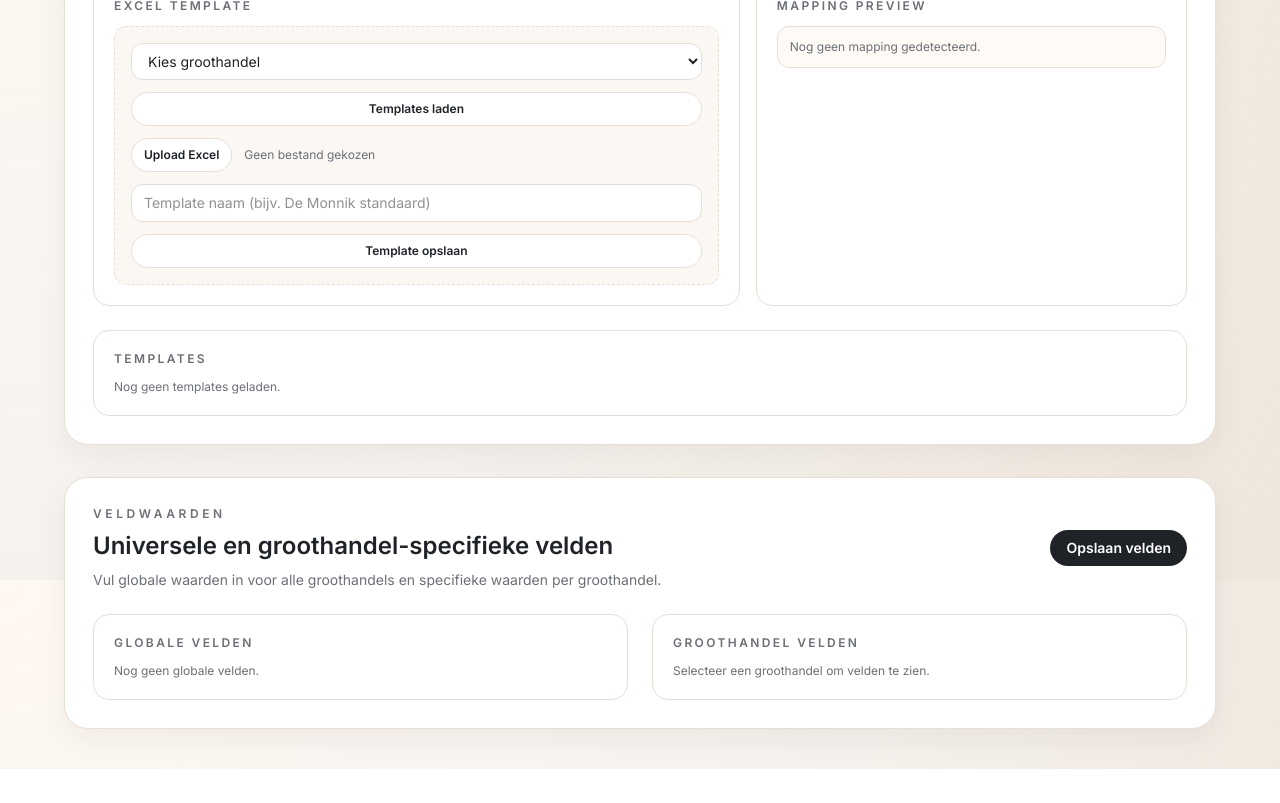
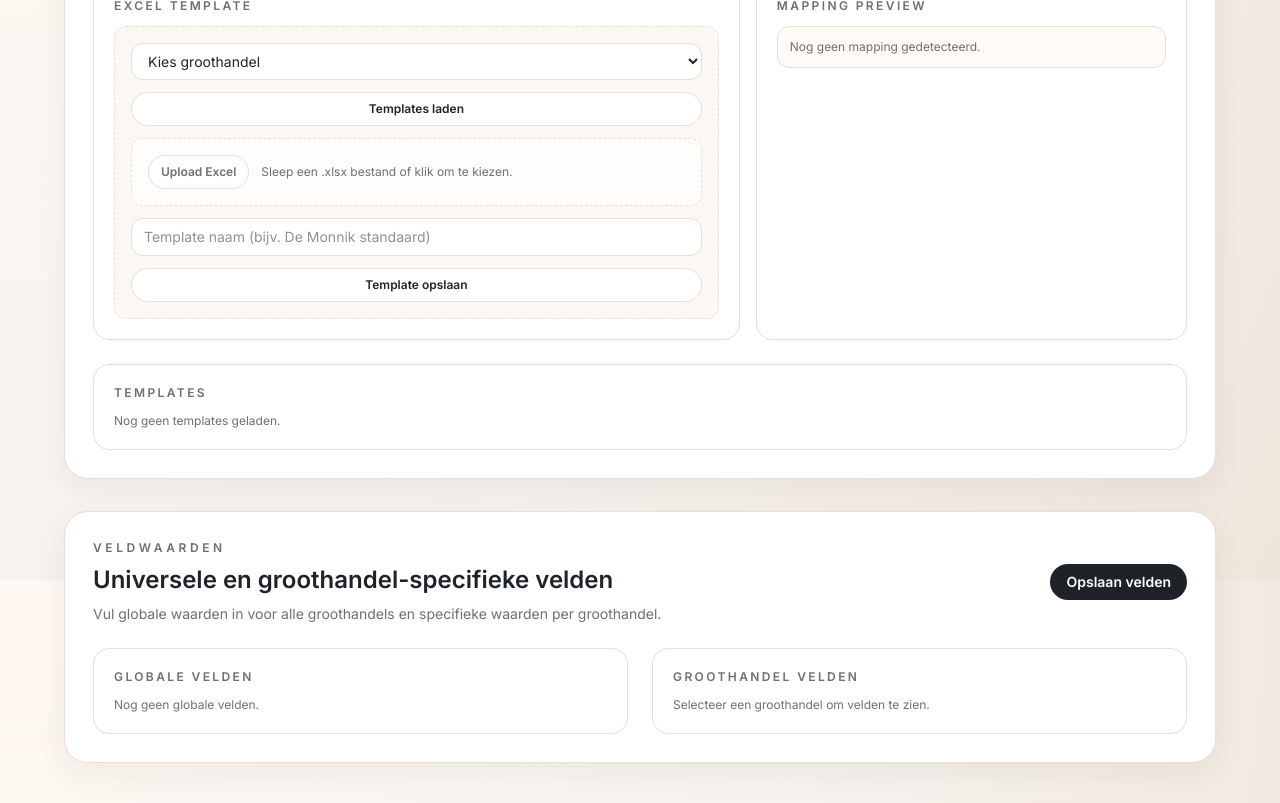
Before and after one commit to magistraat/breww2ws, a Next.js app: page /admin in a window 1280 px wide. Shown: the part 1020-1823 px from the top of the page. Before the commit the page ends 1789 px from the top, so only its background shows below. Built offline with nearby package versions, Linux system fonts and the light colour scheme.

Commit message:
Add drag-and-drop template upload

```diff
--- a/src/app/admin/page.tsx
+++ b/src/app/admin/page.tsx
@@ -882,6 +882,20 @@ export default function AdminPage() {
                 >
                   Templates laden
                 </button>
+                <div
+                  className="flex flex-col gap-3 rounded-xl border border-dashed border-[var(--border)] bg-white/70 px-4 py-4 text-xs text-[var(--muted)]"
+                  onDragOver={(event) => {
+                    event.preventDefault();
+                  }}
+                  onDrop={(event) => {
+                    event.preventDefault();
+                    const file = event.dataTransfer.files?.[0] ?? null;
+                    if (file && !file.name.endsWith(".xlsx")) return;
+                    setTemplateFile(file);
+                    setMapping({});
+                    setMappingError("");
+                  }}
+                >
                   <div className="flex flex-wrap items-center gap-3">
                     <button
                       className="rounded-full border border-[var(--border)] bg-white px-3 py-2 text-xs font-semibold"
@@ -892,8 +906,11 @@ export default function AdminPage() {
                       Upload Excel
                     </button>
                     <span className="text-xs text-[var(--muted)]">
-                    {templateFile ? templateFile.name : "Geen bestand gekozen"}
+                      {templateFile
+                        ? templateFile.name
+                        : "Sleep een .xlsx bestand of klik om te kiezen."}
                     </span>
+                  </div>
                   <input
                     id="template-upload"
                     type="file"
```
Lines whose indentation alone changed are shown as unchanged.
